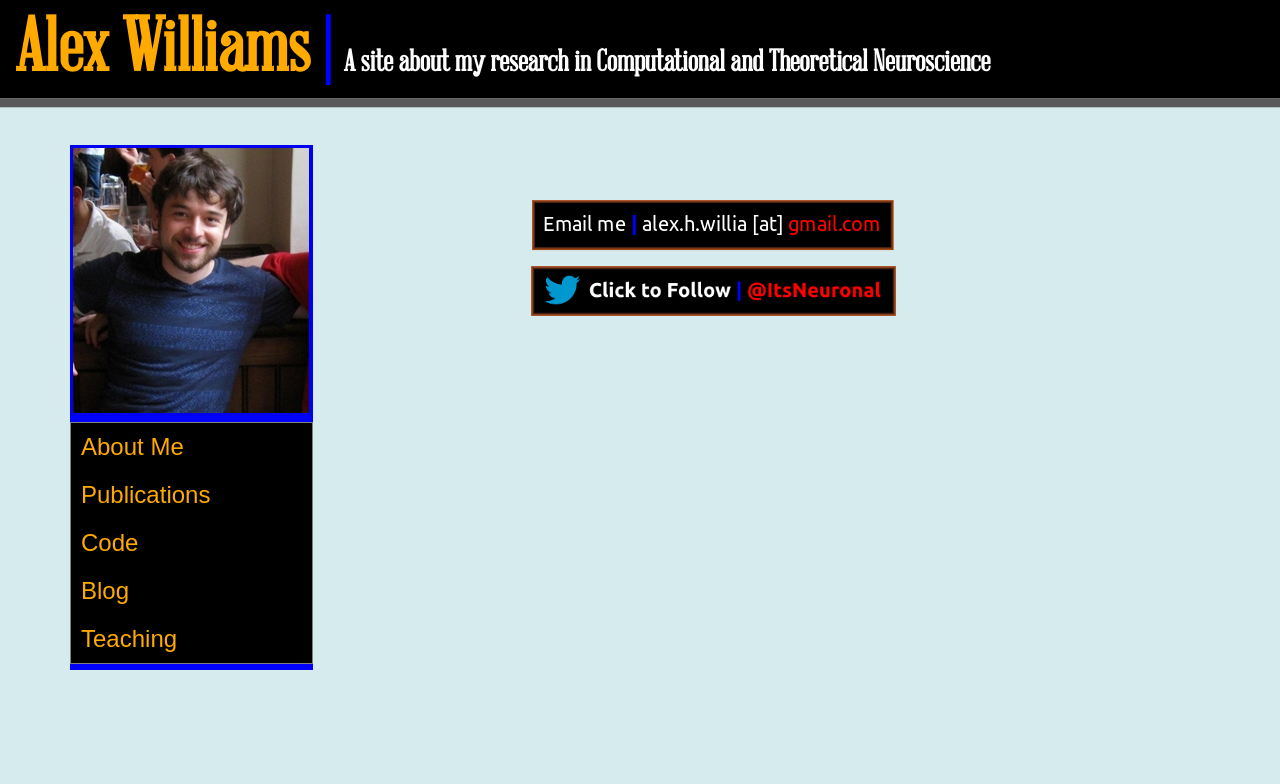
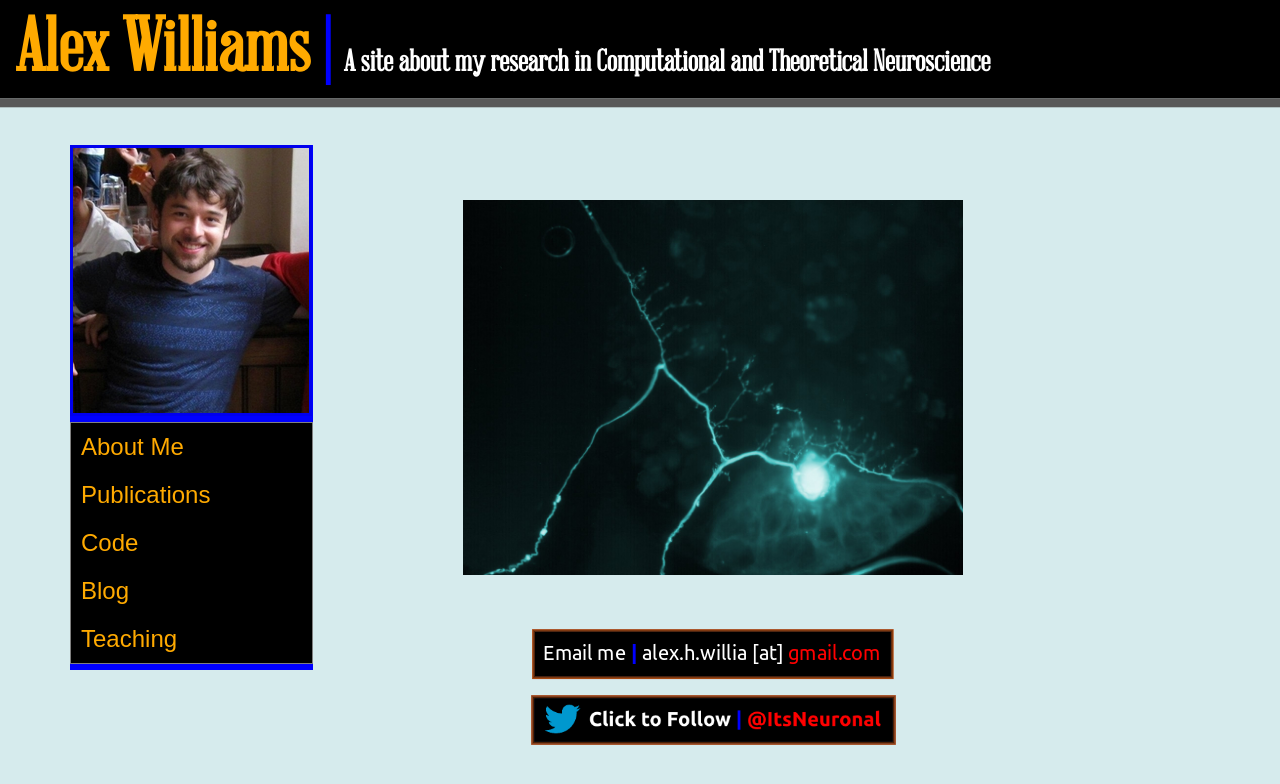
Before and after one commit to ahwillia/ahwillia.github.com, a Jekyll site: the page built from index.html, in a window 1280 px wide. Shown: the top 784 px of the page. Built offline with Jekyll 4.4.1, drawn with Linux system fonts in a browser that asks for light colours.

Commit message:
add leech photo

```diff
--- a/index.html
+++ b/index.html
@@ -3,5 +3,5 @@ layout: default
 ---
 
 <section class="content">
-
+	<img src="/img/leech.jpg" width=500 style="margin-left:50px; margin-top:50px;">
 </section>
```
Also changed, not shown: img/leech.jpg (added), 2 other files.
